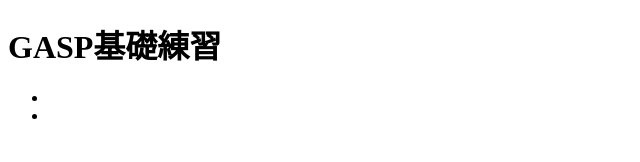
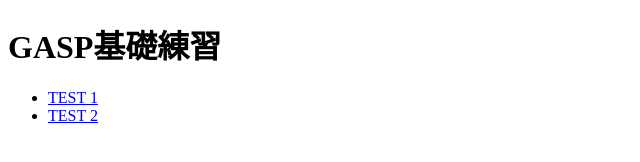
Before and after one commit to elegancefun/basic-practice, a plain HTML site: page index.html in a window 1280 px wide. Shown: the whole page, without its empty margins (0-640 px from the left). Drawn offline with Linux system fonts and the light colour scheme.

Commit message:
Update index.html

```diff
--- a/index.html
+++ b/index.html
@@ -9,8 +9,8 @@
 <body>
     <h1>GASP基礎練習</h1>
     <ul>
-        <li><a href="test1.html" target="_blank"></a></li>
-        <li><a href="test2.html" target="_blank"></a></li>
+        <li><a href="test1.html" target="_blank">TEST 1</a></li>
+        <li><a href="test2.html" target="_blank">TEST 2</a></li>
     </ul>
 </body>
 </html>
```
